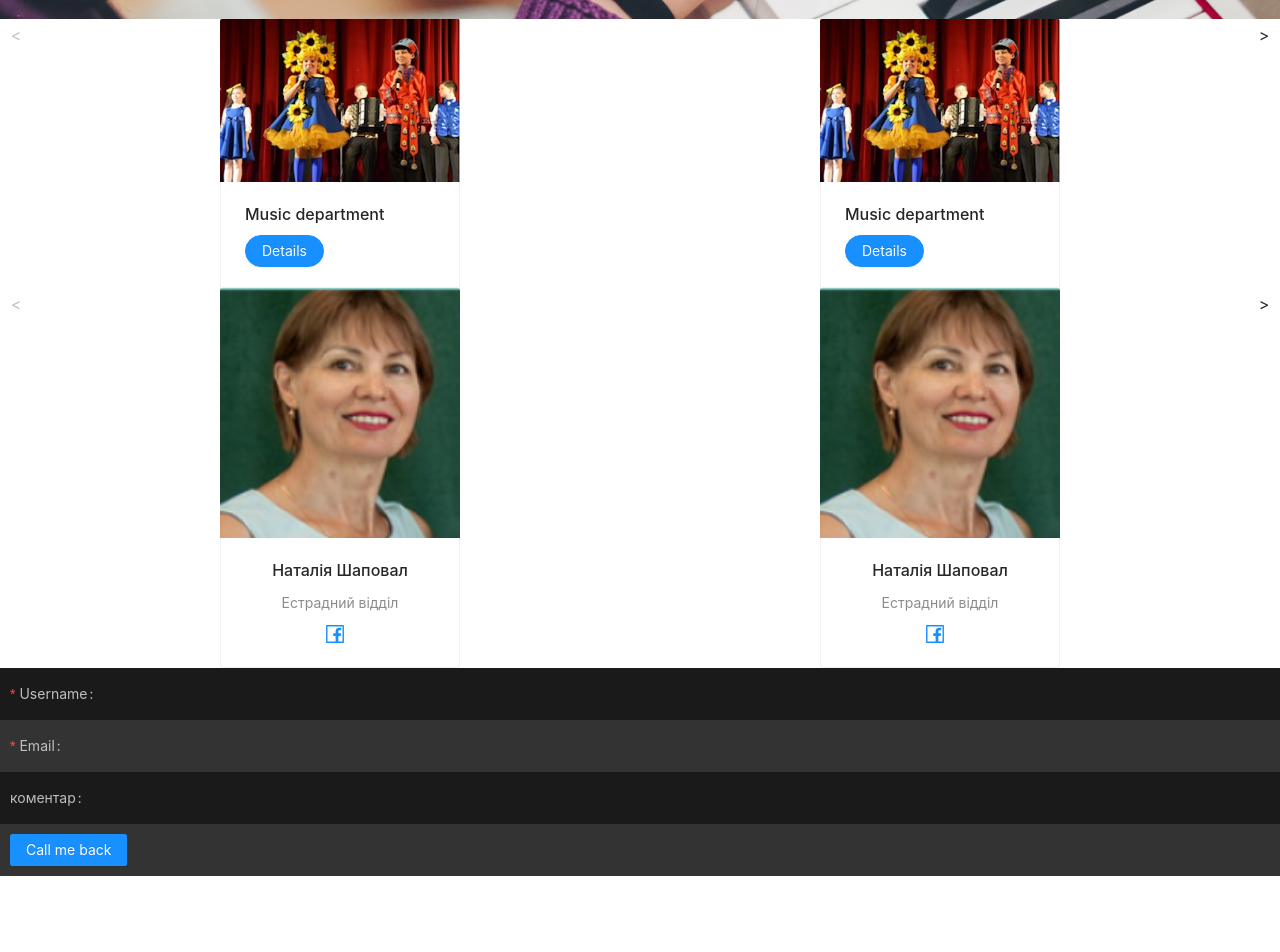
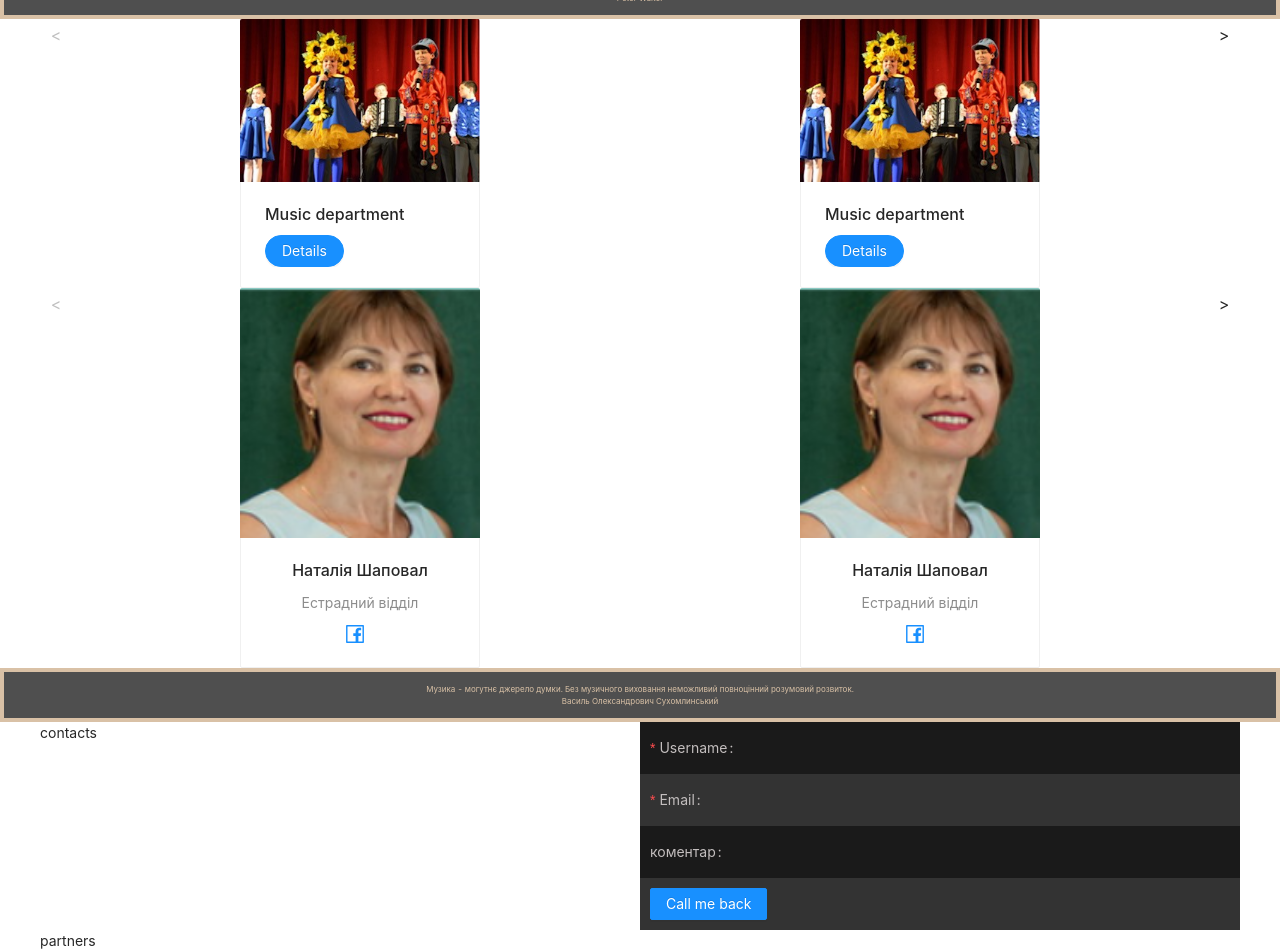
Before and after one commit to YEvhen-SHmatko/music-school, a React (Create React App) app: page / in a window 1280 px wide. Shown: the part 542-1494 px from the top of the page. Before the commit the page ends 1418 px from the top, so only its background shows below. Built offline with nearby package versions, Linux system fonts and the light colour scheme.

Commit message:
fix layout

```diff
--- a/src/App.tsx
+++ b/src/App.tsx
@@ -8,21 +8,27 @@ const SliderItem = ({ item }: { item: number }) => (
     meta={{ title: 'Music department', description: 'Details' }}
   />
 );
+
 const App: React.FC = () => (
   <Row>
     <Col span={24}>
+      <div className="root-container">
         <Header />
+      </div>
+    </Col>
+    <Col span={24}>
+      <Baner />
     </Col>
     <Col span={24}>
       <Quote quoteText="Every art tends to become music" autor="Peter Walter" />
     </Col>
     <Col span={24}>
-      <Baner />
+      <div className="root-container">
+        <Slider items={[1, 2, 3, 4, 5, 6, 7, 8, 9, 0]} SliderItem={SliderItem} />
+      </div>
     </Col>
     <Col span={24}>
-      <Slider items={[1, 2, 3, 4, 5, 6, 7, 8, 9, 0]} SliderItem={SliderItem} />
-    </Col>
-    <Col span={24}>
+      <div className="root-container">
         <Slider
           items={[1, 2, 3, 4, 5, 6, 7, 8, 9, 0]}
           SliderItem={() => {
@@ -38,9 +44,26 @@ const App: React.FC = () => (
             );
           }}
         />
+      </div>
     </Col>
     <Col span={24}>
+      <Quote
+        quoteText="Музика - могутнє джерело думки. Без музичного виховання неможливий повноцінний розумовий розвиток."
+        autor="Василь Олександрович Сухомлинський"
+      />
+    </Col>
+    <Col span={24}>
+      <div className="root-container">
+        <Row>
+          <Col xs={24} lg={12}>
+            contacts
+          </Col>
+          <Col xs={24} lg={12}>
             <LogInForm />
+          </Col>
+          <Col span={24}> partners </Col>
+        </Row>
+      </div>
     </Col>
   </Row>
 );
--- a/src/components/Baner/Baner.tsx
+++ b/src/components/Baner/Baner.tsx
@@ -12,6 +12,7 @@ const Baner: React.FC = () => {
             backgroundImage: 'url(/img/BG.png)',
           }}
         />
+        <div className="root-container">
           <Row className={s.block_text}>
             <Col span={24}>
               <span className={s.text}>
@@ -29,6 +30,7 @@ const Baner: React.FC = () => {
               </Button>
             </Col>
           </Row>
+        </div>
       </Col>
     </Row>
   );
--- a/src/components/Quote/Quote.tsx
+++ b/src/components/Quote/Quote.tsx
@@ -9,8 +9,10 @@ interface IProps {
 
 const Quote: React.FC<IProps> = ({ quoteText, autor }) => (
   <div className={s.container}>
-    <Typography.Text className={s.quotetext}>{quoteText}</Typography.Text>
-    <Typography.Text className={s.quotetext}>{autor}</Typography.Text>
+    <div className={`root-container ${s.content}`}>
+      <Typography.Text className={s.quotetext}>{quoteText}</Typography.Text>
+      <Typography.Text className={s.quotetext}>{autor}</Typography.Text>
+    </div>
   </div>
 );
 
--- a/src/components/Quote/quote.module.css
+++ b/src/components/Quote/quote.module.css
@@ -4,13 +4,19 @@
   border-bottom: 4px solid #d9c1a6;
   border-right: 4px solid #d9c1a6;
   display: flex;
-  flex-direction: column;
-  justify-content: center;
-  align-items: center;
+  align-content: center;
   height: 54px;
   width: 100%;
   background-color: #4f4f4f;
 }
+
+.content {
+  display: flex;
+  flex-direction: column;
+  justify-content: center;
+  align-items: center;
+}
+
 .quotetext {
   color: #d9c1a6 !important;
   font-size: 8px;
--- a/src/styles/index.css
+++ b/src/styles/index.css
@@ -4,3 +4,7 @@
   box-sizing: border-box;
   /* border: 1px solid #000; */
 }
+.root-container {
+  width: 1200px;
+  margin: 0 auto;
+}
```
Lines whose indentation alone changed are shown as unchanged.
